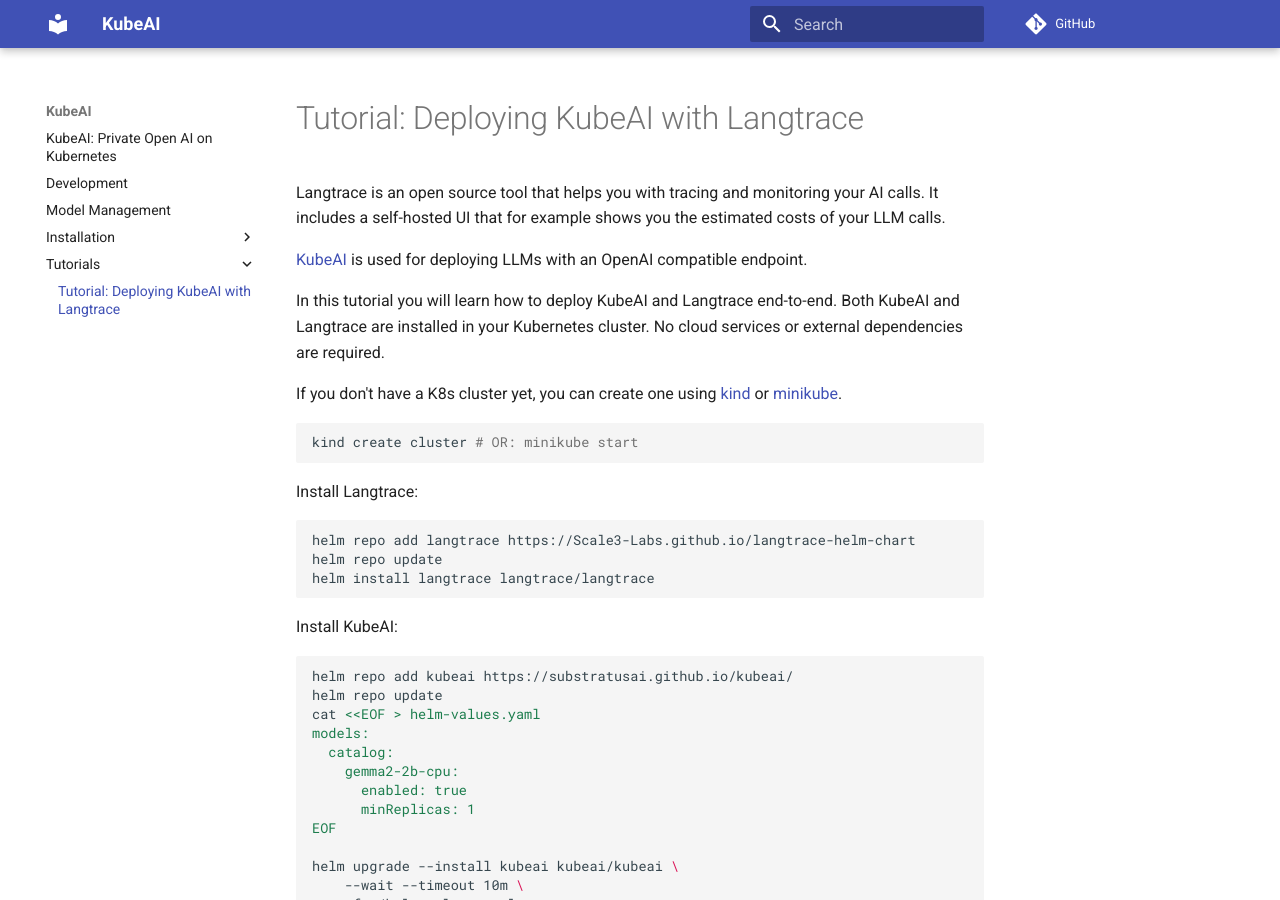
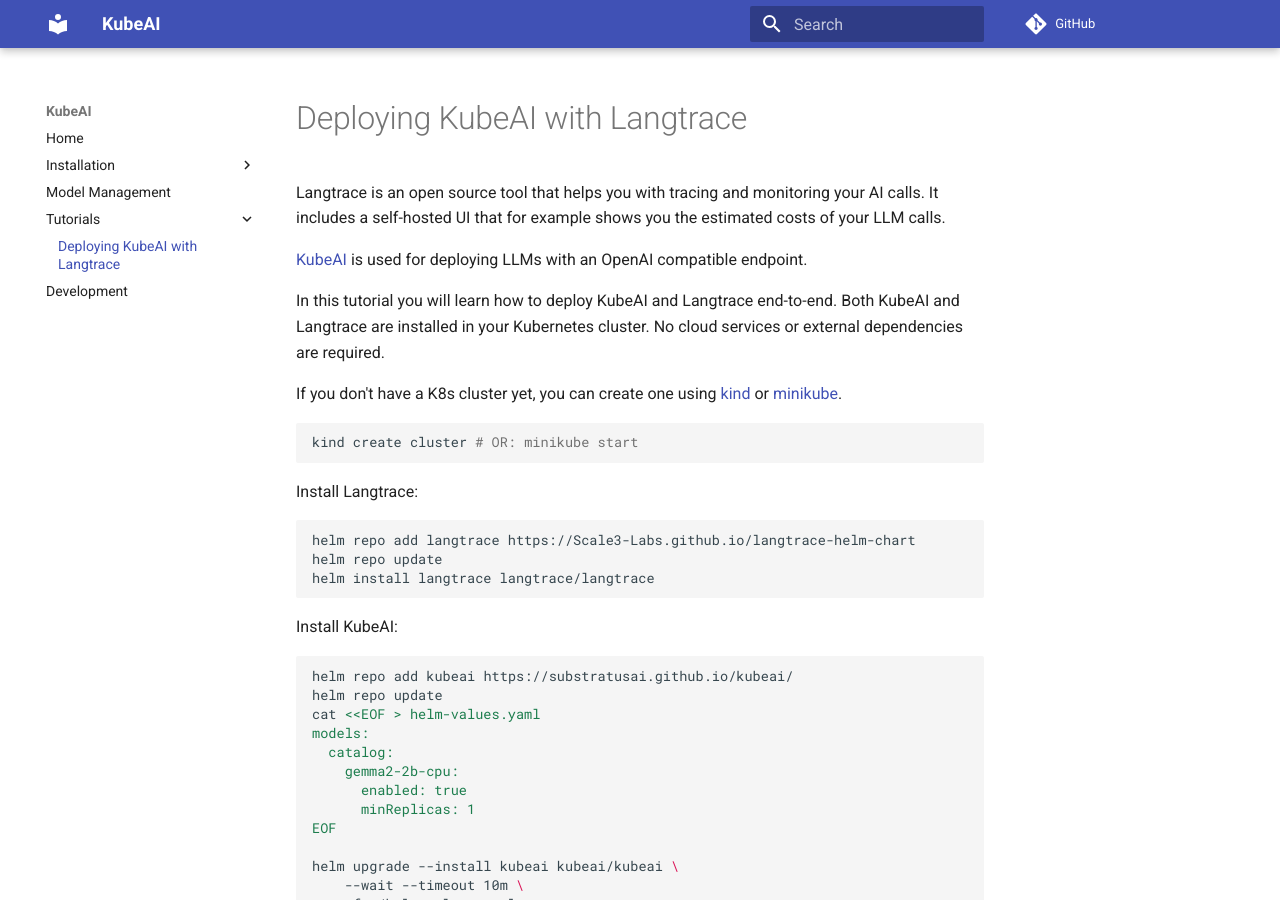
Before and after one commit to substratusai/kubeai, an MkDocs documentation site: the page built from docs/tutorials/langtrace.md, in a window 1280 px wide and 900 px high. Built offline with MkDocs 1.6.1 and Material for MkDocs 9.7.7, drawn with Linux system fonts in a browser that asks for light colours; comment, search, counter and statistics services are not loaded; some of the changed lines change nothing that is shown.

Commit message:
fix navigation order

```diff
--- a/docs/requirements-mkdocs.txt
+++ /dev/null
@@ -1,2 +0,0 @@
-mkdocs
-mkdocs-material
--- /dev/null
+++ b/docs/requirements.txt
@@ -0,0 +1,3 @@
+mkdocs
+mkdocs-material
+mkdocs-awesome-pages-plugin
--- a/docs/tutorials/langtrace.md
+++ b/docs/tutorials/langtrace.md
@@ -1,4 +1,4 @@
-# Tutorial: Deploying KubeAI with Langtrace
+# Deploying KubeAI with Langtrace
 
 Langtrace is an open source tool that helps you with tracing and monitoring
 your AI calls. It includes a self-hosted UI that for example shows you the
--- a/mkdocs.yml
+++ b/mkdocs.yml
@@ -3,6 +3,15 @@
 repo_url: https://github.com/substratusai/kubeai
 theme:
   name: material
+nav:
+  - Home: README.md
+  - ... | installation/*.md
+  - model-management.md
+  - ... | tutorials/*.md
+  - ...
+plugins:
+    - search
+    - awesome-pages
 markdown_extensions:
   # Python Markdown
   - abbr
```
Also changed, not shown: 1 other file.
